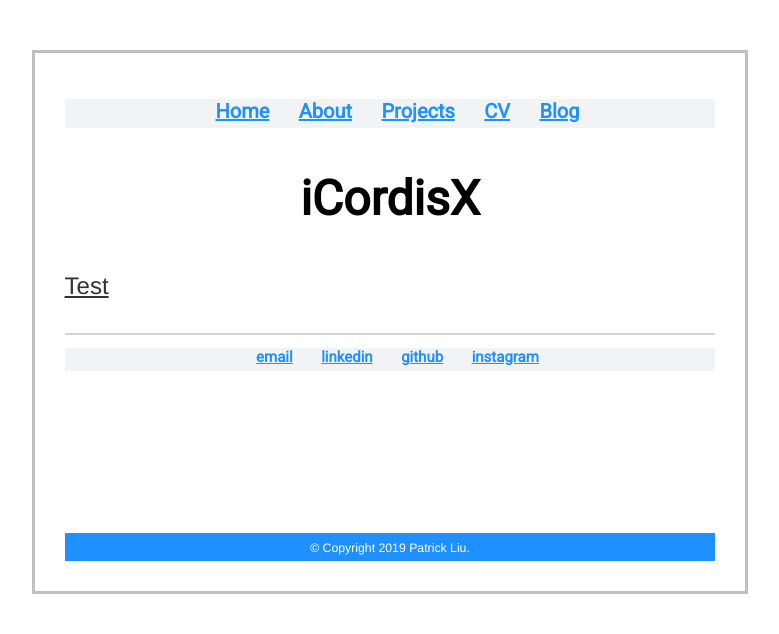
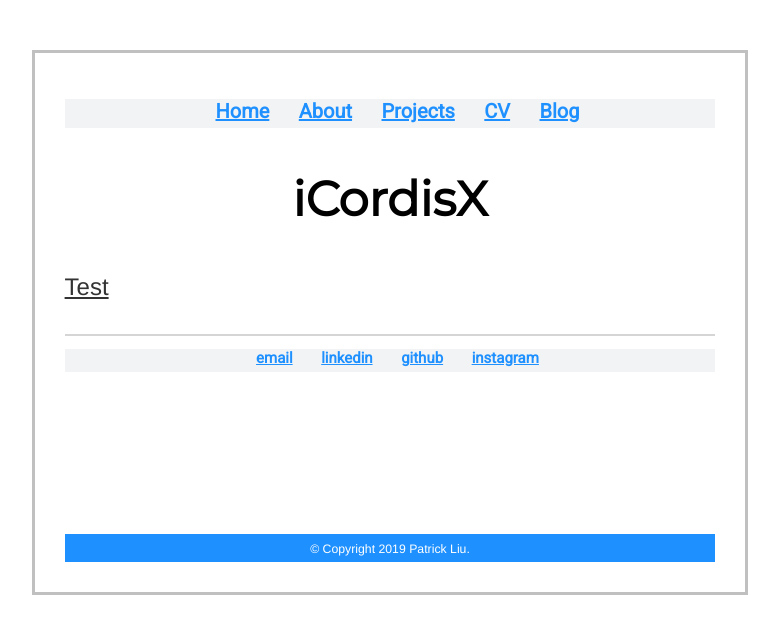
Before and after one commit to pat-liu/WebsiteV1, a Jekyll site: the page built from projects/icordisx.html, in a window 1280 px wide. Shown: the top 634 px of the page, without its empty margins (250-1029 px from the left). Built offline with Jekyll 4.4.1, drawn with Linux system fonts in a browser that asks for light colours.

Commit message:
Update main.css

```diff
--- a/css/main.css
+++ b/css/main.css
@@ -94,7 +94,7 @@ h1 {
     font-size: 3em;
     font-family:'Helvetica', 'Arial', 'Sans-Serif';
     text-align: center;
-    font-family:'Roboto', sans-serif;
+    font-family:'Montserrat', sans-serif;
     padding: 10px;
 }
 .project {
```
